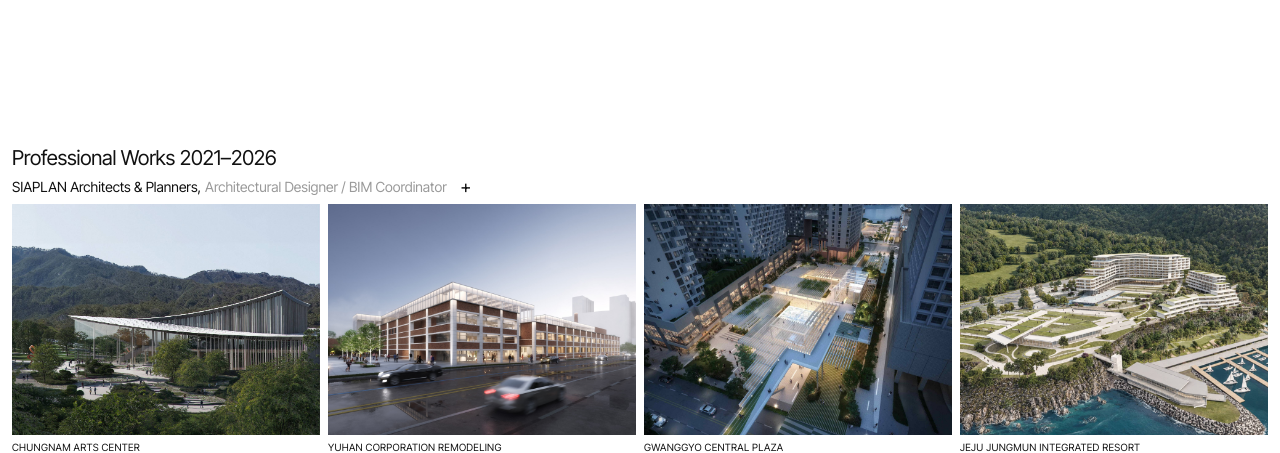
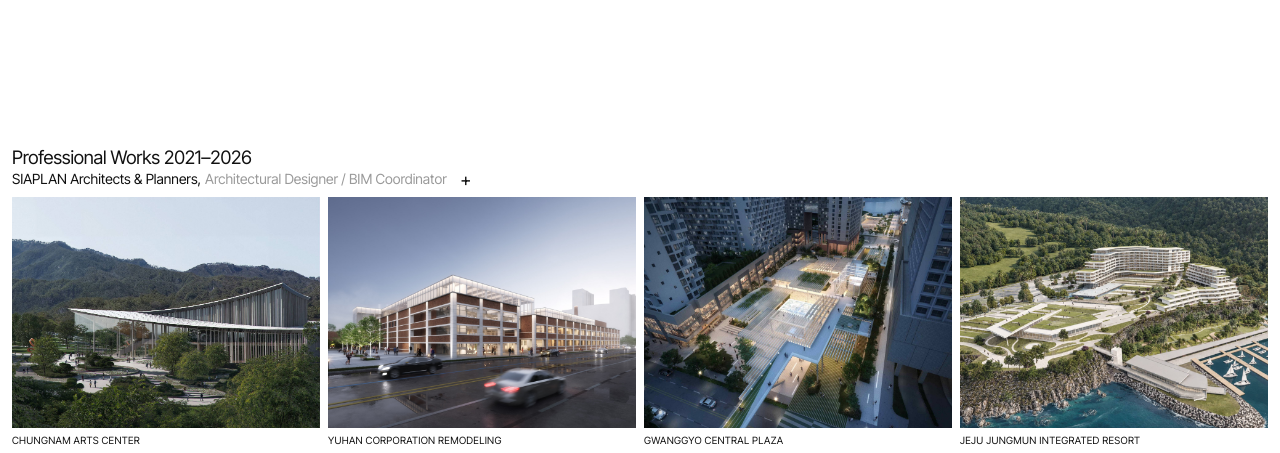
Before and after one commit to soobinjeong227/portfolio, a plain HTML site: page index.html in a window 1280 px wide. Shown: the part 349-802 px from the top of the page. Drawn offline with Linux system fonts and the light colour scheme.

Commit message:
Professional Works heading: slightly smaller, tighter gap
Co-Authored-By: Claude Opus 5.5 <noreply@anthropic.com>
Claude-Session: https://claude.ai/code/session_01RbqegoEYgaZJDx6ps12vT7

```diff
--- a/index.html
+++ b/index.html
@@ -55,7 +55,8 @@
     display: flex; justify-content: space-between; align-items: center;
     padding: 8px 0;
   }
-  .section-heading { font-size: clamp(18px, 1.6vw, 22px); font-weight: 400; letter-spacing: -0.01em; line-height: 1.1; padding-bottom: 0; }
+  .section-heading { font-size: clamp(17px, 1.45vw, 20px); font-weight: 400; letter-spacing: -0.01em; line-height: 1.1; }
+  .section-heading + .project-bar { padding-top: 3px; }
   .project-title { display: flex; align-items: center; gap: 4px; font-size: 14px; }
   .project-title .meta { color: var(--muted); }
   .toggle {
```
